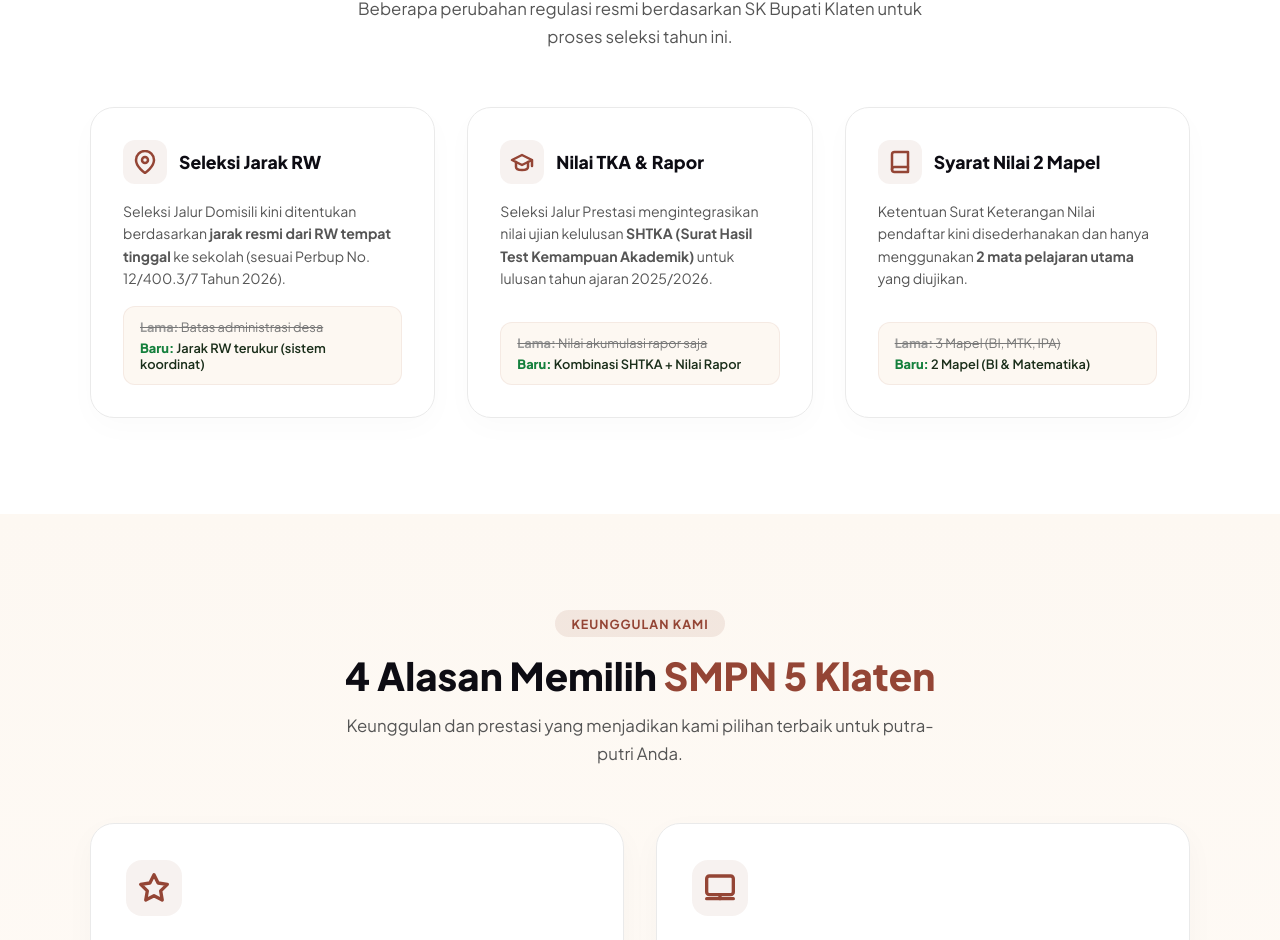
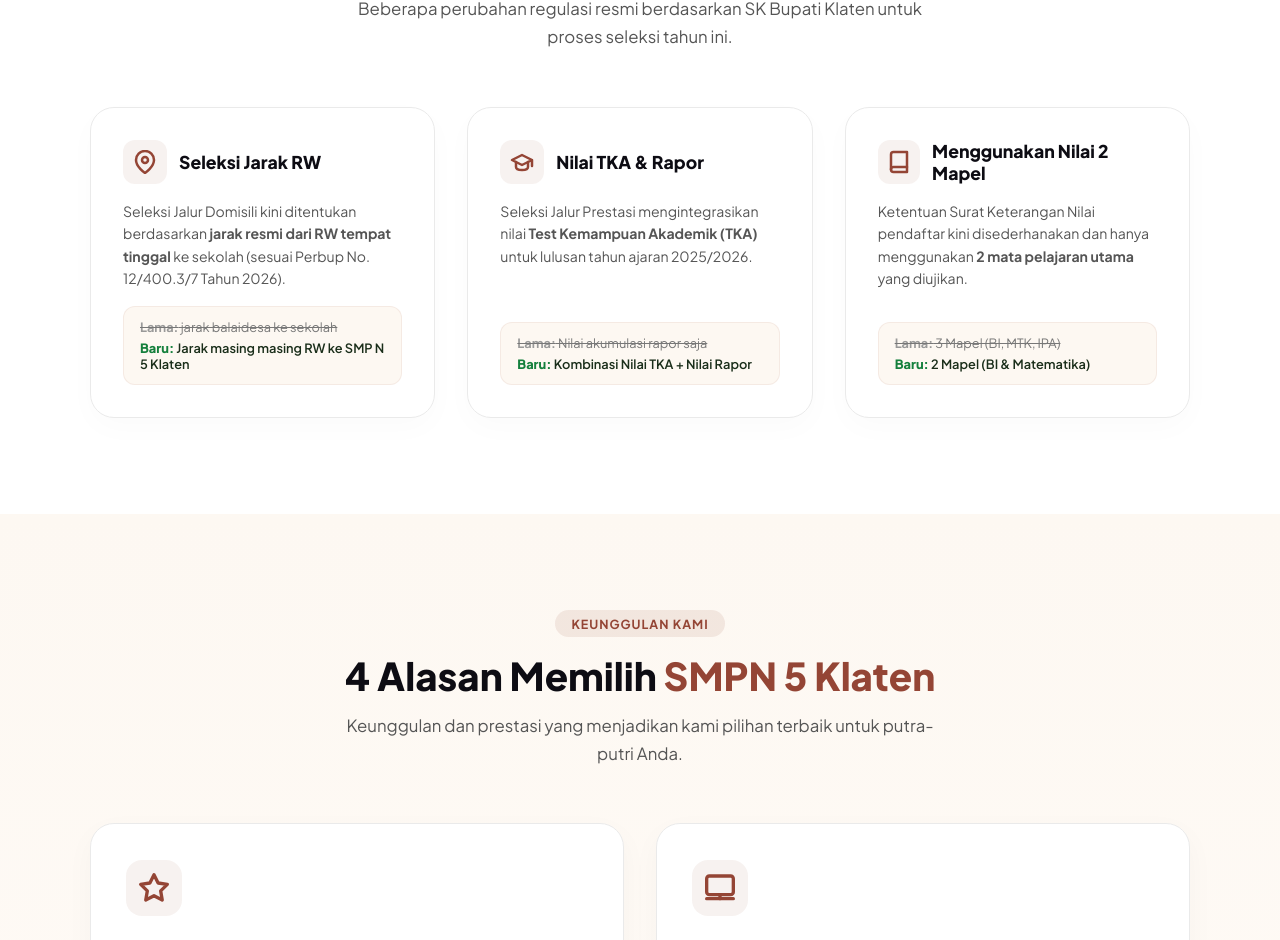
Before and after one commit to Santosa-Dev1507/website-smpn5-klaten, a Next.js app: page /spmb in a window 1280 px wide. Shown: the part 1294-2234 px from the top of the page. Built offline with nearby package versions, Linux system fonts and the light colour scheme; no server answers.

Commit message:
style(spmb): sesuaikan redaksi teks hal baru di spmb

```diff
--- a/app/spmb/page.tsx
+++ b/app/spmb/page.tsx
@@ -309,8 +309,8 @@
               Seleksi Jalur Domisili kini ditentukan berdasarkan <strong>jarak resmi dari RW tempat tinggal</strong> ke sekolah (sesuai Perbup No. 12/400.3/7 Tahun 2026).
             </p>
             <div className={styles.halBaruCompare}>
-              <div className={styles.compareLama}><span>Lama:</span> Batas administrasi desa</div>
-              <div className={styles.compareBaru}><span>Baru:</span> Jarak RW terukur (sistem koordinat)</div>
+              <div className={styles.compareLama}><span>Lama:</span> jarak balaidesa ke sekolah</div>
+              <div className={styles.compareBaru}><span>Baru:</span> Jarak masing masing RW ke SMP N 5 Klaten</div>
             </div>
           </div>
 
@@ -322,11 +322,11 @@
               <h3>Nilai TKA & Rapor</h3>
             </div>
             <p className={styles.halBaruDesc}>
-              Seleksi Jalur Prestasi mengintegrasikan nilai ujian kelulusan <strong>SHTKA (Surat Hasil Test Kemampuan Akademik)</strong> untuk lulusan tahun ajaran 2025/2026.
+              Seleksi Jalur Prestasi mengintegrasikan nilai <strong>Test Kemampuan Akademik (TKA)</strong> untuk lulusan tahun ajaran 2025/2026.
             </p>
             <div className={styles.halBaruCompare}>
               <div className={styles.compareLama}><span>Lama:</span> Nilai akumulasi rapor saja</div>
-              <div className={styles.compareBaru}><span>Baru:</span> Kombinasi SHTKA + Nilai Rapor</div>
+              <div className={styles.compareBaru}><span>Baru:</span> Kombinasi Nilai TKA + Nilai Rapor</div>
             </div>
           </div>
 
@@ -335,7 +335,7 @@
               <div className={styles.halBaruIcon}>
                 <svg width="24" height="24" viewBox="0 0 24 24" fill="none" stroke="currentColor" strokeWidth="2.5" strokeLinecap="round" strokeLinejoin="round" aria-hidden="true"><path d="M4 19.5A2.5 2.5 0 0 1 6.5 17H20"/><path d="M6.5 2H20v20H6.5A2.5 2.5 0 0 1 4 19.5v-15A2.5 2.5 0 0 1 6.5 2z"/></svg>
               </div>
-              <h3>Syarat Nilai 2 Mapel</h3>
+              <h3>Menggunakan Nilai 2 Mapel</h3>
             </div>
             <p className={styles.halBaruDesc}>
               Ketentuan Surat Keterangan Nilai pendaftar kini disederhanakan dan hanya menggunakan <strong>2 mata pelajaran utama</strong> yang diujikan.
```
